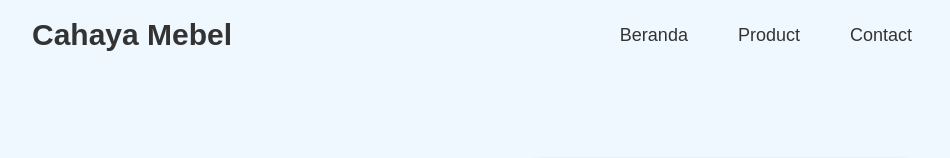
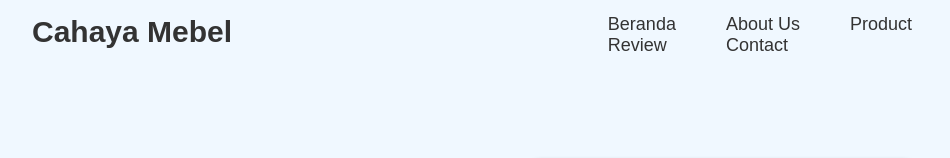
Before and after one commit to IndraMahayana/cahaya-mebel, a plain HTML site: page index.html in a window 1280 px wide. Shown: the top 158 px of the page, without its empty margins (168-1118 px from the left). Drawn offline with Linux system fonts and the light colour scheme; a web font is replaced by a local one.

Commit message:
Update index.html
landing page

```diff
--- a/index.html
+++ b/index.html
@@ -21,8 +21,10 @@
             <div class="judul-navbar">Cahaya Mebel</div>
             <ul>
                 <li><a class="navbar-ul-1" href="#beranda">Beranda</a></li>
-                <li><a class="navbar-ul-2" href="#product">Product</a></li>
-                <li><a class="navbar-ul-3" href="#contact">Contact</a></li>
+                <li><a class="navbar-ul-2" href="#about">About Us</a></li>
+                <li><a class="navbar-ul-3" href="#product">Product</a></li>
+                <li><a class="navbar-ul-4" href="#review">Review</a></li>
+                <li><a class="navbar-ul-5" href="#contact">Contact</a></li>
             </ul>
         </div>
 
```
